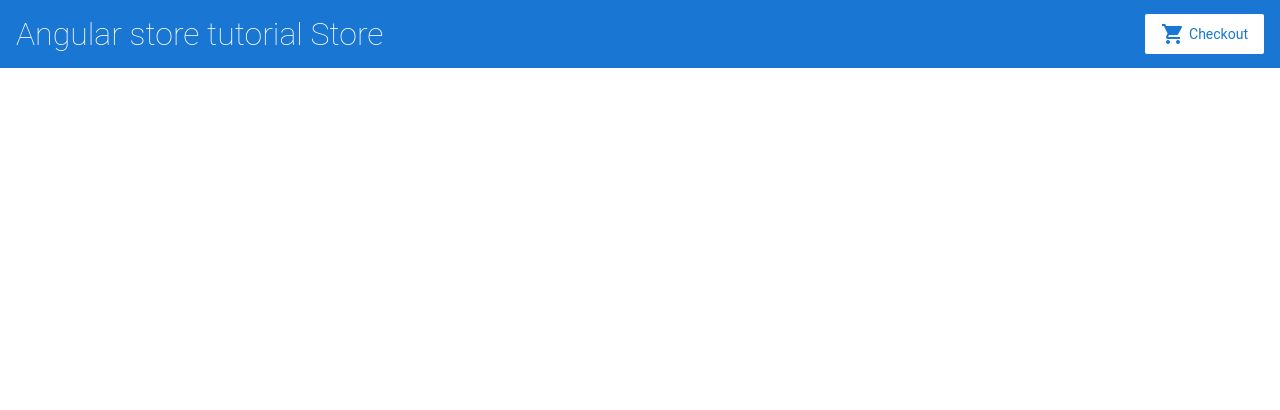
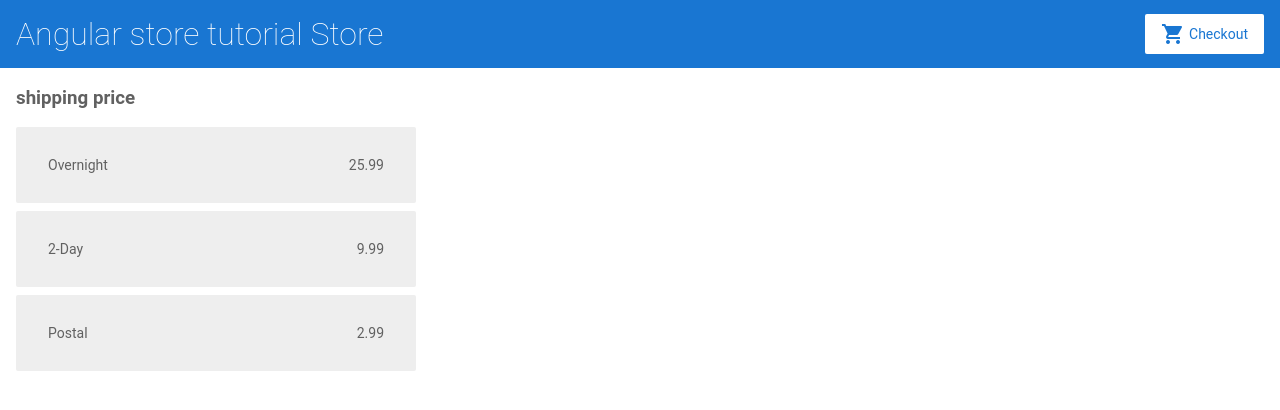
Before and after one commit to yogeshwaranp/angular-store-app, an Angular app: page /shipping in a window 1280 px wide. Before the commit this address led to /. Shown: the top 410 px of the page. Built offline with nearby package versions, Linux system fonts and the light colour scheme.

Commit message:
3 files modified, 3 added

```diff
--- a/src/app/cart.service.ts
+++ b/src/app/cart.service.ts
@@ -1,9 +1,12 @@
 import { Injectable } from '@angular/core';
 import { Product } from './products';
+import { HttpClient } from '@angular/common/http';
 /* . . . */
 
 @Injectable()
 export class CartService {
+  constructor(private http: HttpClient) {}
+
   items: Product[] = [];
   /* . . . */
 
@@ -19,5 +22,11 @@
     this.items = [];
     return this.items;
   }
+
+  getShippingPrice() {
+    return this.http.get<{ type: string; price: number }[]>(
+      '/assets/shipping.json'
+    );
+  }
   /* . . . */
 }
--- a/src/app/cart/cart.component.html
+++ b/src/app/cart/cart.component.html
@@ -1,6 +1,10 @@
 <h3>CART</h3>
 
+<p>
+  <a routerLink="/shipping">Shipping Prices</a>
+</p>
+
 <div class="cart-item" *ngFor="let item of items">
-    <p>{{ item.name }}</p>
+  <p>{{ item.name }}</p>
   <p>{{ item.price }}</p>
 </div>
--- /dev/null
+++ b/src/app/shipping/shipping.component.html
@@ -0,0 +1,5 @@
+<h3>shipping price</h3>
+<div class="shipping-item" *ngFor="let shippingCost of shippingCosts | async">
+  <p>{{ shippingCost.type }}</p>
+  <p>{{ shippingCost.price }}</p>
+</div>
--- /dev/null
+++ b/src/app/shipping/shipping.component.ts
@@ -0,0 +1,15 @@
+import { Component, OnInit } from '@angular/core';
+import { CartService } from '../cart.service';
+
+@Component({
+  selector: 'app-shipping',
+  templateUrl: './shipping.component.html',
+  styleUrls: ['./shipping.component.css'],
+})
+export class ShippingComponent implements OnInit {
+  constructor(private cartservice: CartService) {}
+
+  shippingCosts = this.cartservice.getShippingPrice();
+
+  ngOnInit() {}
+}
```
Also changed, not shown: src/app/app.module.ts (+8 -4 lines), src/app/shipping/shipping.component.css (added).
